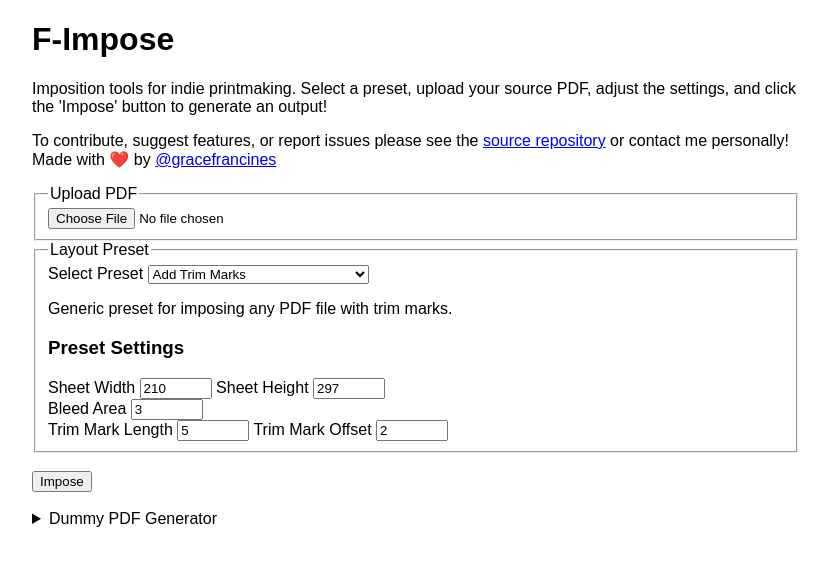
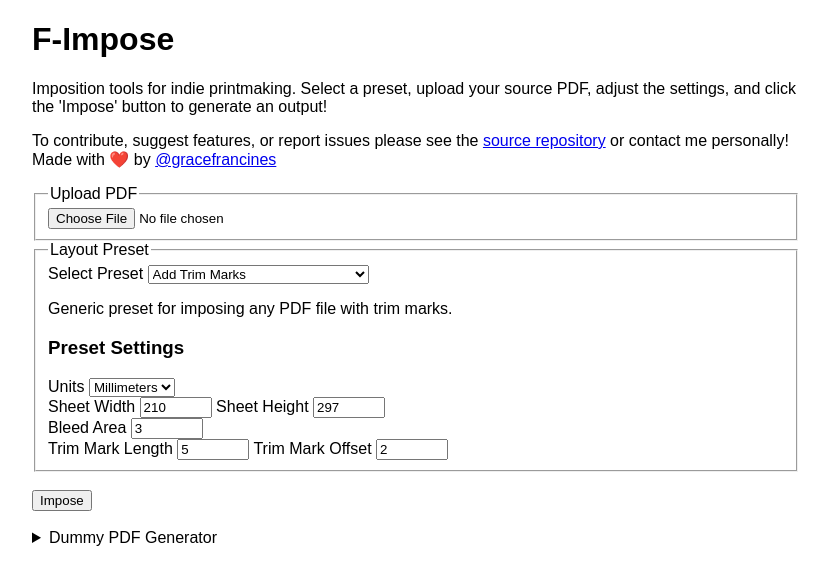
Before and after one commit to gfrancine/f-impose, a React (Vite) app: page / in a window 1280 px wide. Shown: the top 584 px of the page, without its empty margins (224-1053 px from the left). Built offline with nearby package versions, Linux system fonts and the light colour scheme.

Commit message:
feat: render SelectInput in SettingsForm

```diff
--- a/src/components/SettingsForm.tsx
+++ b/src/components/SettingsForm.tsx
@@ -1,6 +1,7 @@
 import type {
   CheckboxInputSchema,
   NumberInputSchema,
+  SelectInputSchema,
   RawSettings,
   SettingsItemSchema,
   SettingsSchema,
@@ -66,6 +67,34 @@ function CheckboxInput({
   );
 }
 
+function SelectInput({
+  schema,
+  value,
+  onChange,
+}: {
+  schema: SelectInputSchema;
+  value: string;
+  onChange?: (value: string) => unknown;
+}) {
+  const { name, options } = schema;
+
+  return (
+    <label>
+      {name}{" "}
+      <select
+        value={value}
+        onChange={(e) => onChange?.(e.target.value)}
+      >
+        {options.map((opt) => (
+          <option key={opt.id} value={opt.id}>
+            {opt.name}
+          </option>
+        ))}
+      </select>
+    </label>
+  );
+}
+
 export default function SettingsForm({
   schema,
   rawSettings,
@@ -94,6 +123,12 @@ export default function SettingsForm({
           value={fallback(rawSettings[item.id], item.defaultValue)}
           onChange={(v) => onChange?.(set(rawSettings, item.id, v))}
         />
+      ) : item.type === "select" ? (
+        <SelectInput
+          schema={item}
+          value={fallback(rawSettings[item.id], item.defaultValue)}
+          onChange={(v) => onChange?.(set(rawSettings, item.id, v))}
+        />
       ) : (
         <></>
       )}{" "}
```
